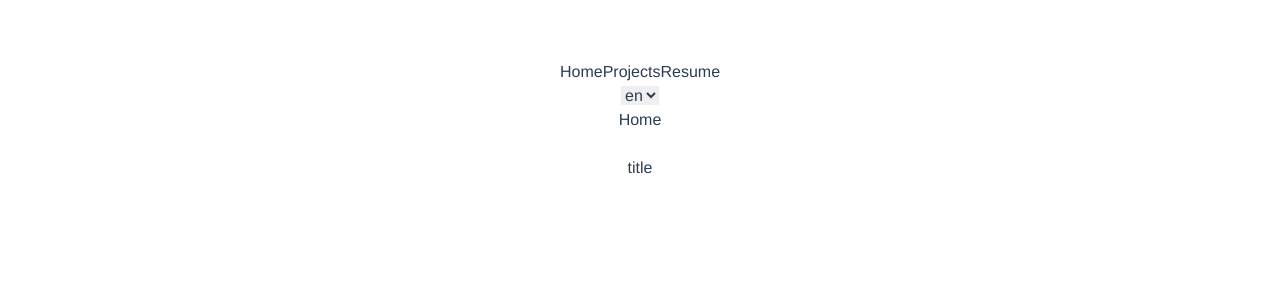
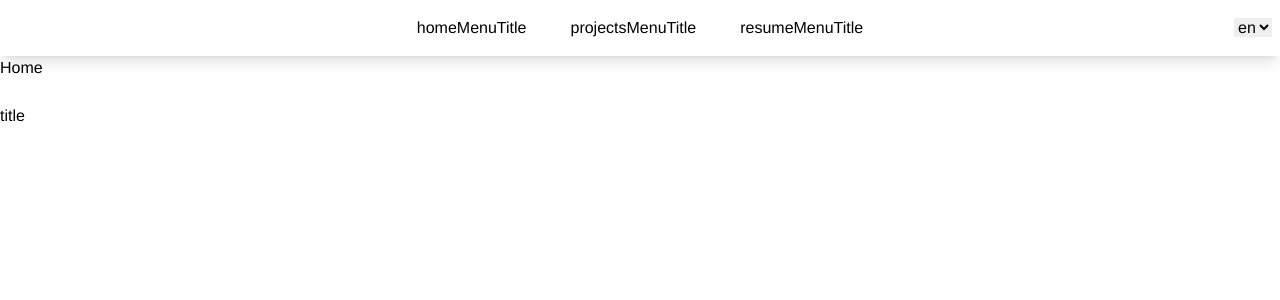
Before and after one commit to Cronos8/site-vitrine, a Vue app: page / in a window 1280 px wide. Shown: the top 300 px of the page. Built offline with nearby package versions, Linux system fonts and the light colour scheme.

Commit message:
barre de navigation responsive

```diff
--- a/src/App.vue
+++ b/src/App.vue
@@ -1,8 +1,4 @@
 <template>
-  <!-- <img class="mx-auto" alt="Vue logo" src="./assets/logo.png"> -->
-  <!-- <HelloWorld msg="Welcome to Your Vue.js App"/> -->
-  <!-- <HelloI18n /> -->
-
   <div id="app">
     <Navigation></Navigation>
     <router-view></router-view>
@@ -21,12 +17,12 @@
 </script>
 
 <style>
-#app {
+ #app {
   font-family: Avenir, Helvetica, Arial, sans-serif;
   -webkit-font-smoothing: antialiased;
   -moz-osx-font-smoothing: grayscale;
-  text-align: center;
-  color: #2c3e50;
-  margin-top: 60px;
+  /* text-align: center;
+  color: #2c3e50; */
+  /*margin-top: 60px;*/
 }
 </style>
--- a/src/components/Navigation.vue
+++ b/src/components/Navigation.vue
@@ -1,11 +1,68 @@
 <template>
-  <div id="nav">
-    <router-link to="/">Home</router-link>
-    <router-link to="/projects">Projects</router-link>
-    <router-link to="/resume">Resume</router-link>
-    <br />
-    <LocaleSwitcher />
-  </div>
+  <nav class="bg-white shadow-lg sticky top-0">
+    <div class="max-w-6xl mx-auto px-4">
+
+       <div class="absolute py-2 px-2 inset-y-0 left-0 sm:hidden">
+        <!-- Mobile menu button-->
+
+        <!-- <button @click="isMenuOpen = !isMenuOpen;" class="inline-flex p-2 rounded-md text-gray-400 hover:text-white hover:bg-gray-700 focus:outline-none focus:ring-2 focus:ring-inset focus:ring-white"> -->
+        <button @click="isMenuOpen = !isMenuOpen;" class="inline-flex py-5 px-2 items-center space-x-2 focus:outline-none">
+          <div class="w-6 flex items-center justify-center relative">
+            <span v-bind:class="isMenuOpen ? 'translate-y-0 rotate-45' : '-translate-y-2'"
+                class="transform transition w-full h-px bg-current absolute"></span>
+
+            <!-- <span v-bind:class="isMenuOpen ? 'opacity-0 translate-x-3' : 'opacity-100'"
+                class="transform transition w-full h-px bg-current absolute"></span> -->
+            <span v-bind:class="isMenuOpen ? 'opacity-0' : 'opacity-100'"
+                class="transform transition w-full h-px bg-current absolute"></span>
+
+            <span v-bind:class="isMenuOpen ? 'translate-y-0 -rotate-45' : 'translate-y-2'"
+                class="transform transition w-full h-px bg-current absolute"></span>
+          </div>
+        </button>
+      </div>
+
+      <div class="sm:hidden flex justify-center">
+        <div class="flex space-x-7 ">
+          <div class="py-4 px-2">
+            Super profil !
+          </div>
+        </div>
+      </div>
+
+      <!-- PC menu -->
+      <div class="hidden sm:flex justify-center">
+        <div class="flex space-x-7 ">
+          <div class="py-4 px-2">
+            <router-link to="/">{{ $t('homeMenuTitle') }}</router-link>
+          </div>
+          <div class="py-4 px-2">
+            <router-link to="/projects">{{ $t('projectsMenuTitle') }}</router-link>
+          </div>
+          <div class="py-4 px-2">
+            <router-link to="/resume">{{ $t('resumeMenuTitle') }}</router-link>
+          </div>
+        </div>
+      </div>
+      <div class="absolute inset-y-0 right-0 py-4 px-2">
+        <LocaleSwitcher />
+      </div>
+    </div>
+
+    <!-- Mobile menu, show/hide based on isMenuOpen state. -->
+    <div v-if="isMenuOpen" class="sm:hidden h-screen" id="mobile-menu">
+      <div class="px-2 pt-2 pb-3 space-y-1">
+        <!-- Current: "bg-gray-900 text-white", Default: "text-gray-300 hover:bg-gray-700 hover:text-white" -->
+        <!-- <a href="#" class="bg-gray-900 text-white block px-3 py-2 rounded-md text-base font-medium" aria-current="page">Dashboard</a> -->
+        <router-link to="/" @click="closeMenu" class="text-gray-300 hover:bg-gray-700 hover:text-white block px-3 py-2 rounded-md text-base font-medium">{{ $t('homeMenuTitle') }}</router-link>
+
+        <router-link to="/projects" @click="closeMenu" class="text-gray-300 hover:bg-gray-700 hover:text-white block px-3 py-2 rounded-md text-base font-medium">{{ $t('projectsMenuTitle') }}</router-link>
+
+        <router-link to="/resume" @click="closeMenu" class="text-gray-300 hover:bg-gray-700 hover:text-white block px-3 py-2 rounded-md text-base font-medium">{{ $t('resumeMenuTitle') }}</router-link>
+      </div>
+    </div>
+
+  </nav>
 </template>
 
 <script>
@@ -14,6 +71,16 @@
 
   export default {
     name: 'nav-menu',
+    data() {
+      return {
+        isMenuOpen: false,
+      }
+    },
+    methods: {
+      closeMenu() {
+        this.isMenuOpen = false;
+      }
+    },
     components: {
       LocaleSwitcher
     }
--- a/src/locales/en.json
+++ b/src/locales/en.json
@@ -1,4 +1,8 @@
 {
+  "homeMenuTitle" : "Home",
+  "projectsMenuTitle" : "Projects",
+  "resumeMenuTitle" : "Resume",
+
   "title": "Welcome Alexandre !",
   "description": "A Vue i18n next example using vue-i18n-next"
 }
--- a/src/locales/fr.json
+++ b/src/locales/fr.json
@@ -1,4 +1,8 @@
 {
-  "title": "Boujour Alexandre !",
-  "description": "Un exemple Vue i18n next avec vue-i18n-next"
+    "homeMenuTitle" : "Accueil",
+    "projectsMenuTitle" : "Projets",
+    "resumeMenuTitle" : "CV",
+
+    "title": "Boujour Alexandre !",
+    "description": "Un exemple Vue i18n next avec vue-i18n-next"
 }
```
